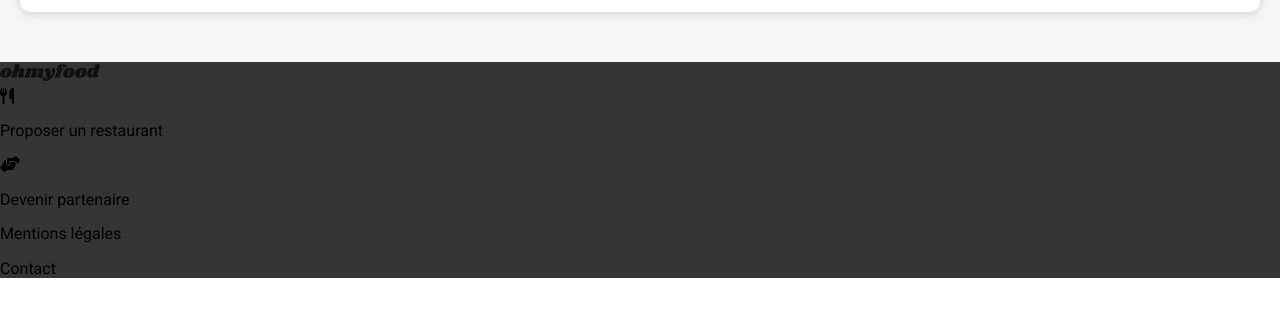
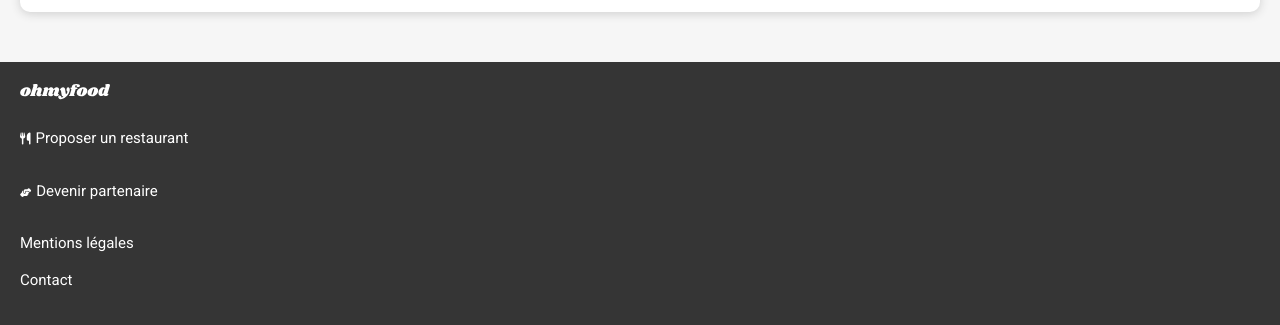
Before and after one commit to Nozgood/Projet-3, a website: page index.html in a window 1280 px wide. Shown: the part 1937-2262 px from the top of the page. Before the commit the page ends 2231 px from the top, so only its background shows below. Drawn offline with nearby package versions, Linux system fonts and the light colour scheme; a web font is replaced by a local one.

Commit message:
page accueil fini (manque anim bouton like)

```diff
--- a/index.html
+++ b/index.html
@@ -12,7 +12,7 @@
 </head>
 <body>
     <header>
-        <img class="logo" src="/images/logo/ohmyfood@2x.svg" alt="logo du site">
+        <img class="logo" src="/images/logo/ohmyfood-header.svg" alt="logo du site">
     </header>
     <main>
         <section class="localisation">
@@ -124,16 +124,16 @@
         </section>
     </main>
     <footer>
-        <img class="footer__logo" src="/images/logo/ohmyfood@2x.svg" alt="logo du site">
+        <img class="footer__logo" src="/images/logo/ohmyfood-footer.svg" alt="logo du site">
         <div class="footer__section--icone">
-            <i class="fas fa-utensils"></i>
-            <p class="footer__section-titre">
+            <p class="footer__section--icone-fork"><i class="fas fa-utensils"></i></p>
+            <p class="footer__section--icone-titre">
                 Proposer un restaurant
             </p>
         </div>
         <div class="footer__section--icone">
-            <i class="fas fa-hands-helping"></i>
-            <p class="footer__section-titre">
+            <p class="footer__section--icone-hand"><i class="fas fa-hands-helping"></i></p>
+            <p class="footer__section--icone-titre">
                 Devenir partenaire
             </p>
         </div>
--- a/sass/pages/_home.scss
+++ b/sass/pages/_home.scss
@@ -1,4 +1,5 @@
 @import "../utils/variables";
+@import "../utils/mixin";
 
 .localisation {
     background-color: #EAEAEA;
@@ -170,10 +171,38 @@
 }
 footer {
     background-color: #353535;
+    padding: 20px;
 }
 
 .footer {
+
         &__logo {
-            width: 100px;
+            width: 90px;
+            padding-bottom: 10px;
+        }
+        &__section {
+
+            &--icone {
+                display: flex;
+                align-items: baseline;
+                color: white;
+
+                &-titre {
+                    padding-left: 5px;
+
+                    @include footer-titre;
+                }
+                &-fork {
+                    font-size: 12px;
+                }
+                &-hand {
+                    font-size: 9px;
+                }
+            }
+
+            &-titre {
+
+                @include footer-titre;
         }
     }
+}
--- a/sass/utils/_mixin.scss
+++ b/sass/utils/_mixin.scss
@@ -1,6 +1,5 @@
-@mixin degrade {
-    margin-block-start: 0;
-    margin-block-end: 0;
-    margin-inline-start: 0;
-    margin-inline-end: 0;
+@mixin footer-titre {
+    color: white;
+    font-size: 15px;
+    padding-bottom: 5px;
 }
```
Also changed, not shown: images/logo/ohmyfood-footer.svg (added), images/logo/ohmyfood-header.svg (renamed from images/logo/ohmyfood@2x.svg), style/style.css, 1 other file.
